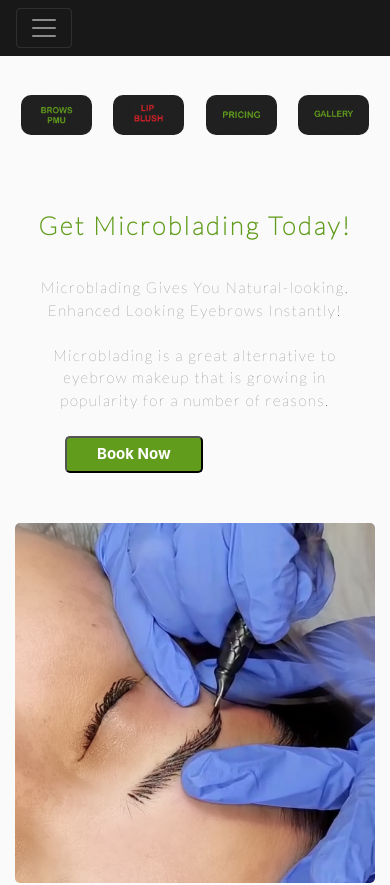
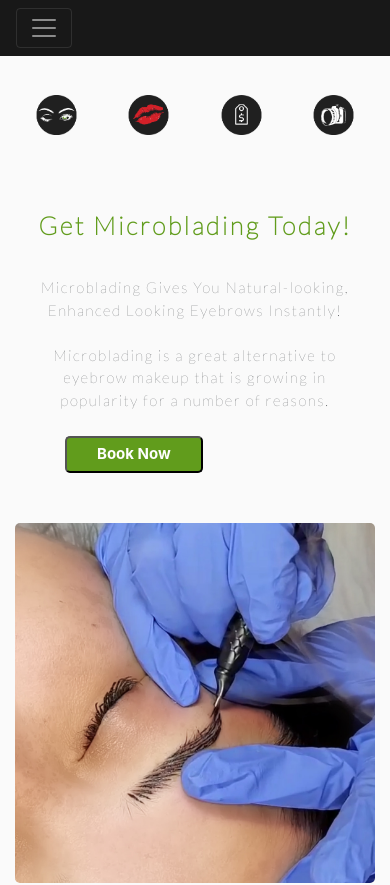
Before and after one commit to Juzva8/browsJungle, a React (Create React App) app: page / in a window 390 px wide. Shown: the top 885 px of the page. Built offline with nearby package versions, Linux system fonts and the light colour scheme.

Commit message:
services Icon fix

```diff
--- a/src/Components/ServicesComponent/ServicesComponent.css
+++ b/src/Components/ServicesComponent/ServicesComponent.css
@@ -47,13 +47,13 @@ transition: .75s ease;
     background-color: #202020;
     border-radius: 10px;
     align-items: center;
-    opacity: 0;
+    opacity: 1;
     border-bottom: none;
     }
 
     .services__content__image img:nth-child(1){
     position: absolute;
-    opacity: 1;
+    opacity: 0;
     transition: .75s ease;
     }
 
```
